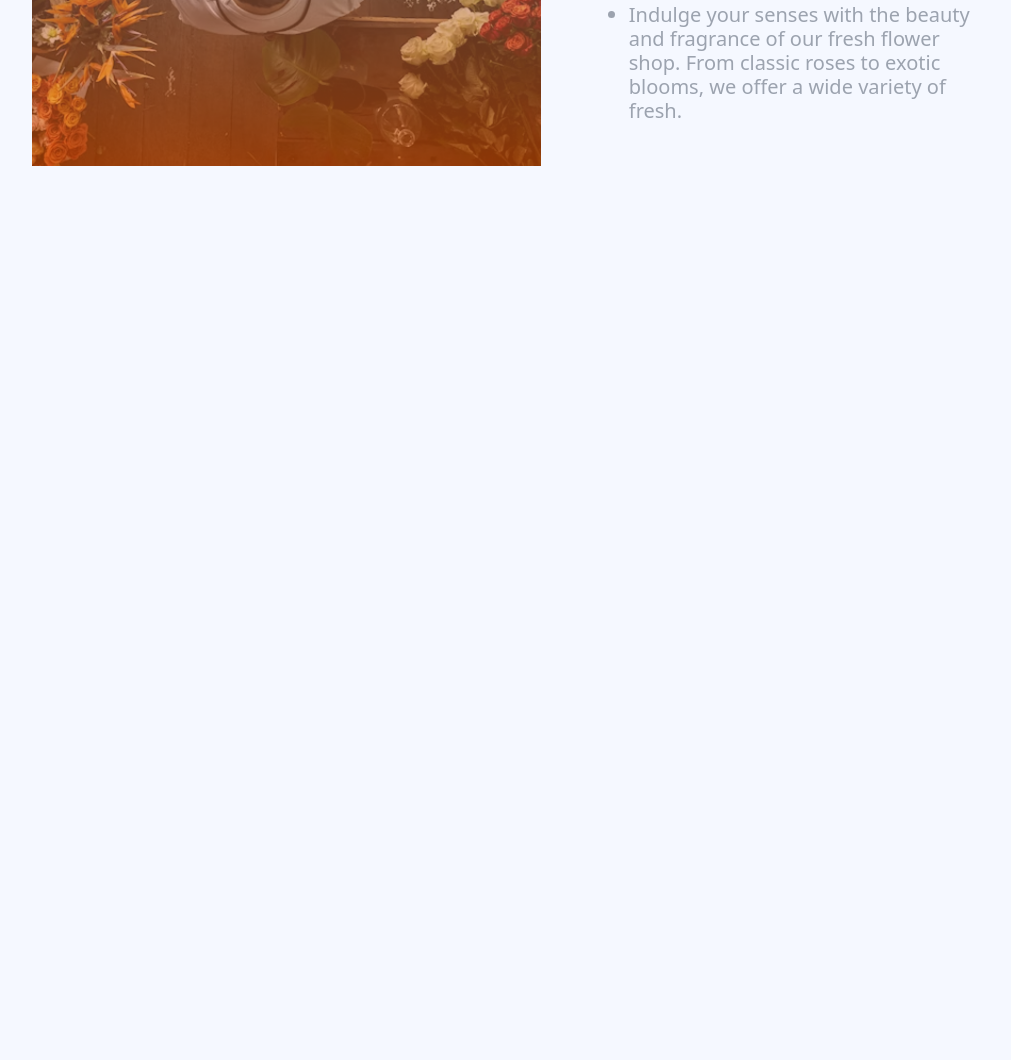
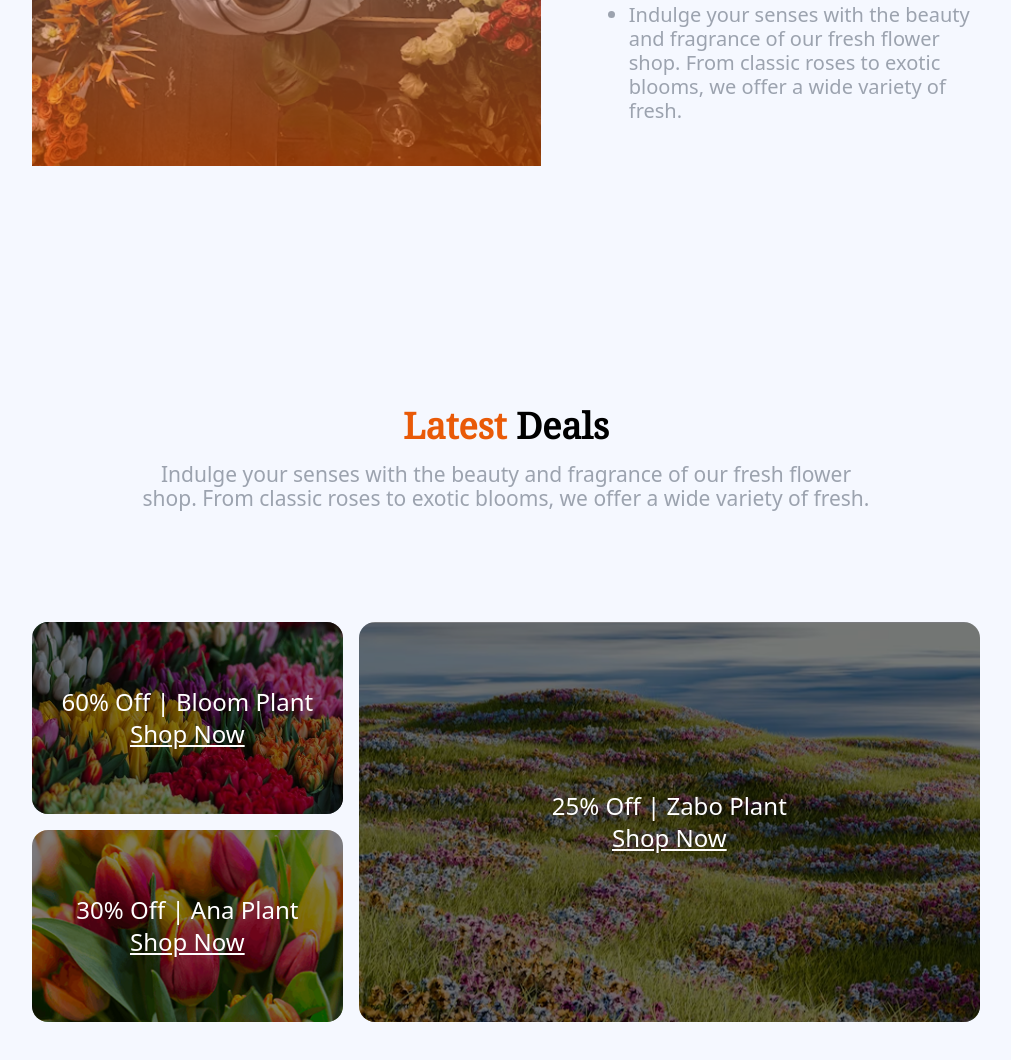
Before and after one commit to Sartaj-Arefin/B12A02-Responsive-Flowers-main, a plain HTML site: page index.html in a window 1280 px wide. Shown: the part 2428-3488 px from the top of the page, without its empty margins (134-1145 px from the left). Before the commit the page ends 2714 px from the top, so only its background shows below. Drawn offline with nearby package versions, Linux system fonts and the light colour scheme.

Commit message:
added latest deal section

```diff
--- a/index.html
+++ b/index.html
@@ -27,6 +27,7 @@
     </section>
 </header>
 <main>
+    <!-- our plants with card -->
     <section class="px-2 md:px-[150px] py-4 md:py-[120px]" >
         <h2 class="font-bold text-center text-3xl md:text-4xl" style="font-family: 'Noto Serif', serif;"> <span class="text-[#E95A08]">Our</span> Plants</h2>
         <p class="text-gray-400 text-center text-base md:text-[21px] mt-4 md:px-[126px]">Indulge your senses with the beauty and fragrance of our fresh flower shop. From classic roses to exotic blooms, we offer a wide variety of fresh.</p>
@@ -73,6 +74,7 @@
             </div>
         </div>
     </section>
+    <!-- Flower lover with badge -->
     <section class="flex flex-col items-center md:flex-row md:px-[150px] py-10 md:py-[120px] gap-8">
        <div class="flex flex-row">
  <img class="px-4 w-full  max-w-md md:w-full md:max-w-none" src="./assets/flower-store.png" alt="store">
@@ -87,6 +89,44 @@
     </ul>
         </div>
     </section>
+    <!-- Latest deal with 3 photo -->
+    <section class="px-2 md:px-[150px] py-4 md:py-[120px]">
+        <h2 class="font-bold text-center text-3xl md:text-4xl" style="font-family: 'Noto Serif', serif;"> <span class="text-[#E95A08]">Latest </span>Deals</h2>
+        <p class="text-gray-400 text-center text-base md:text-[21px] mt-4 md:px-[126px]">Indulge your senses with the beauty and fragrance of our fresh flower shop. From classic roses to exotic blooms, we offer a wide variety of fresh.</p>
+        <div class="flex flex-col md:flex-row gap-4 mt-4  md:mt-28 px-4">
+  <!-- Left: two small background-image divs -->
+  <div class="flex flex-col gap-4 w-full md:w-1/3">
+    <!-- Card 1 -->
+    <div class="flex items-center justify-center rounded-2xl relative h-48 bg-cover bg-center" style="background-image: url('./assets/deal-bloom.png');">
+      <div class="rounded-2xl absolute inset-0 bg-black bg-opacity-50"></div>
+      <div class="relative z-10 text-white p-4">
+        <h2 class="text-2xl font-medium">60% Off | Bloom Plant</h2>
+        <p class="text-center underline text-2xl font-medium">Shop Now</p>
+      </div>
+    </div>
+
+    <!-- Card 2 -->
+    <div class="flex items-center justify-center rounded-2xl relative h-48 bg-cover bg-center" style="background-image: url('./assets/deal-ana.png');">
+      <div class="rounded-2xl absolute inset-0 bg-black bg-opacity-50"></div>
+      <div class="relative z-10 text-white p-4">
+        <h2 class="text-2xl font-medium">30% Off | Ana Plant</h2>
+        <p class="text-center underline text-2xl font-medium">Shop Now</p>
+      </div>
+    </div>
+  </div>
+  <!-- Right: one large background-image div -->
+  <div class="w-full md:w-2/3">
+    <div class="flex items-center justify-center rounded-2xl relative h-48 md:h-[400px] bg-cover bg-center" style="background-image: url('./assets/deal-zabo.png');">
+      <div class="rounded-2xl absolute inset-0 bg-black bg-opacity-50"></div>
+      <div class="relative z-10 text-white p-4">
+        <h2 class="text-2xl font-medium">25% Off | Zabo Plant</h2>
+        <p class="text-center underline text-2xl font-medium">Shop Now</p>
+      </div>
+    </div>
+  </div>
+</div>
+
+    </section>
 </main>
 <footer>
 </footer>
```
